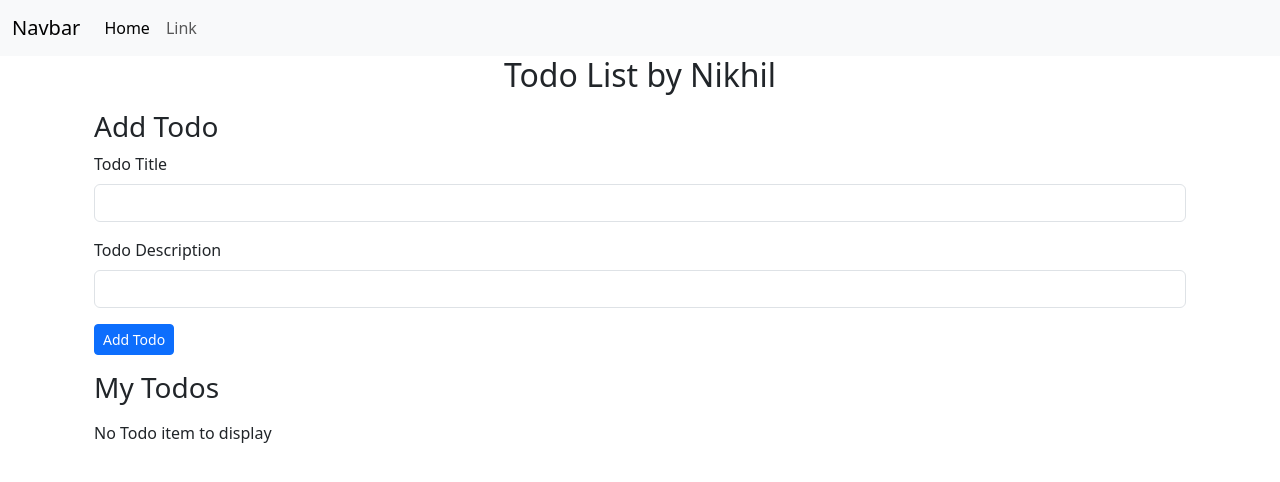
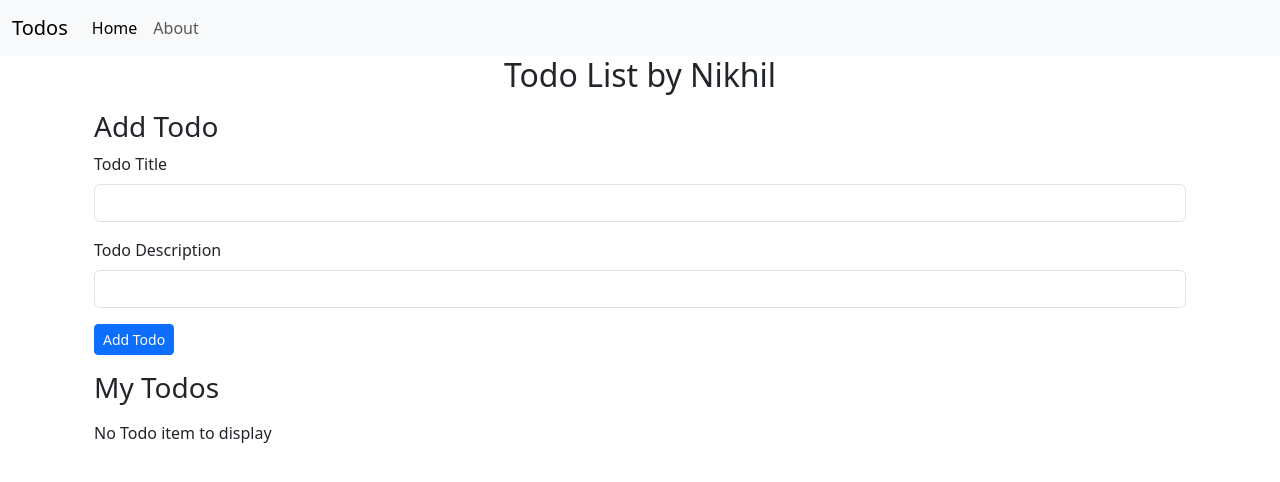
Before and after one commit to nikhil777grover/Todo-List-Angular, an Angular app: page / in a window 1280 px wide. Shown: the top 482 px of the page. Built offline with nearby package versions, Linux system fonts and the light colour scheme.

Commit message:
adding routing changes

```diff
--- /dev/null
+++ b/src/app/Components/about/about.component.html
@@ -0,0 +1 @@
+<p>about works!</p>
--- a/src/app/Components/todo-item/todo-item.component.html
+++ b/src/app/Components/todo-item/todo-item.component.html
@@ -3,7 +3,7 @@
 <p [ngClass]="{'strike' : !todoItem.active}">{{ todoItem.description }}</p>
 <div class="mb-3">
 <input type="checkbox" class="form-check-input" id="todoCheck{{todoIndex}}" (click)="OnCheckboxClick()" [checked]="!todoItem.active"/>
-<label class="form-check-label" for="todoCheck{{todoIndex}}"> Done</label>
+<label class="form-check-label mx-2" for="todoCheck{{todoIndex}}"> Done</label>
 </div>
 <button type="button" class="btn btn-danger btn-sm" (click)="OnDeleteButtonClick(todoItem)">Delete </button>
 </div>
--- a/src/app/app-routing.module.ts
+++ b/src/app/app-routing.module.ts
@@ -1,7 +1,12 @@
 import { NgModule } from '@angular/core';
 import { RouterModule, Routes } from '@angular/router';
+import { TodosComponent } from './Components/todos/todos.component';
+import { AboutComponent } from './Components/about/about.component';
 
-const routes: Routes = [];
+const routes: Routes = [
+  {path: "", component: TodosComponent},
+  {path: "about", component: AboutComponent}
+];
 
 @NgModule({
   imports: [RouterModule.forRoot(routes)],
--- a/src/app/app.component.html
+++ b/src/app/app.component.html
@@ -1,6 +1,6 @@
 <nav class="navbar navbar-expand-lg bg-body-tertiary">
   <div class="container-fluid">
-    <a class="navbar-brand" href="#">Navbar</a>
+    <a class="navbar-brand" routerLink="/">Todos</a>
     <button
       class="navbar-toggler"
       type="button"
@@ -15,10 +15,10 @@
     <div class="collapse navbar-collapse" id="navbarSupportedContent">
       <ul class="navbar-nav me-auto mb-2 mb-lg-0">
         <li class="nav-item">
-          <a class="nav-link active" aria-current="page" href="#">Home</a>
+          <a class="nav-link active" aria-current="page" routerLink="/">Home</a>
         </li>
         <li class="nav-item">
-          <a class="nav-link" href="#">Link</a>
+          <a class="nav-link" routerLink="/about">About</a>
         </li>
       </ul>
     </div>
@@ -26,5 +26,6 @@
 </nav>
 
 <div class="container">
-  <app-todos></app-todos>
+  <router-outlet></router-outlet>
+  <!-- <app-todos></app-todos> -->
 </div>
--- a/src/app/app.module.ts
+++ b/src/app/app.module.ts
@@ -7,13 +7,15 @@ import { TodosComponent } from './Components/todos/todos.component';
 import { TodoItemComponent } from './Components/todo-item/todo-item.component';
 import { AddTodoComponent } from './Components/add-todo/add-todo.component';
 import { FormsModule } from '@angular/forms';
+import { AboutComponent } from './Components/about/about.component';
 
 @NgModule({
   declarations: [
     AppComponent,
     TodosComponent,
     TodoItemComponent,
-    AddTodoComponent
+    AddTodoComponent,
+    AboutComponent
   ],
   imports: [
     BrowserModule,
```
Also changed, not shown: src/app/Components/about/about.component.ts (added, +10 -0 lines), src/app/Components/about/about.component.css (added), 1 other file (tests, documents, lock files or other folders).
